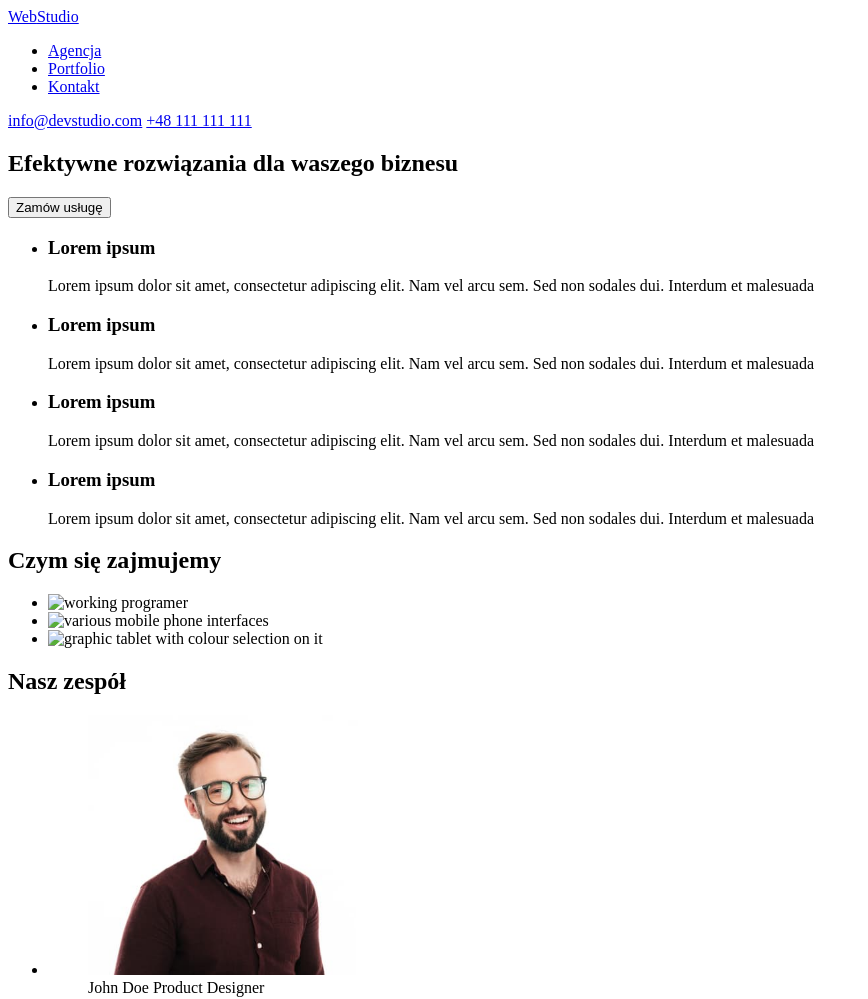
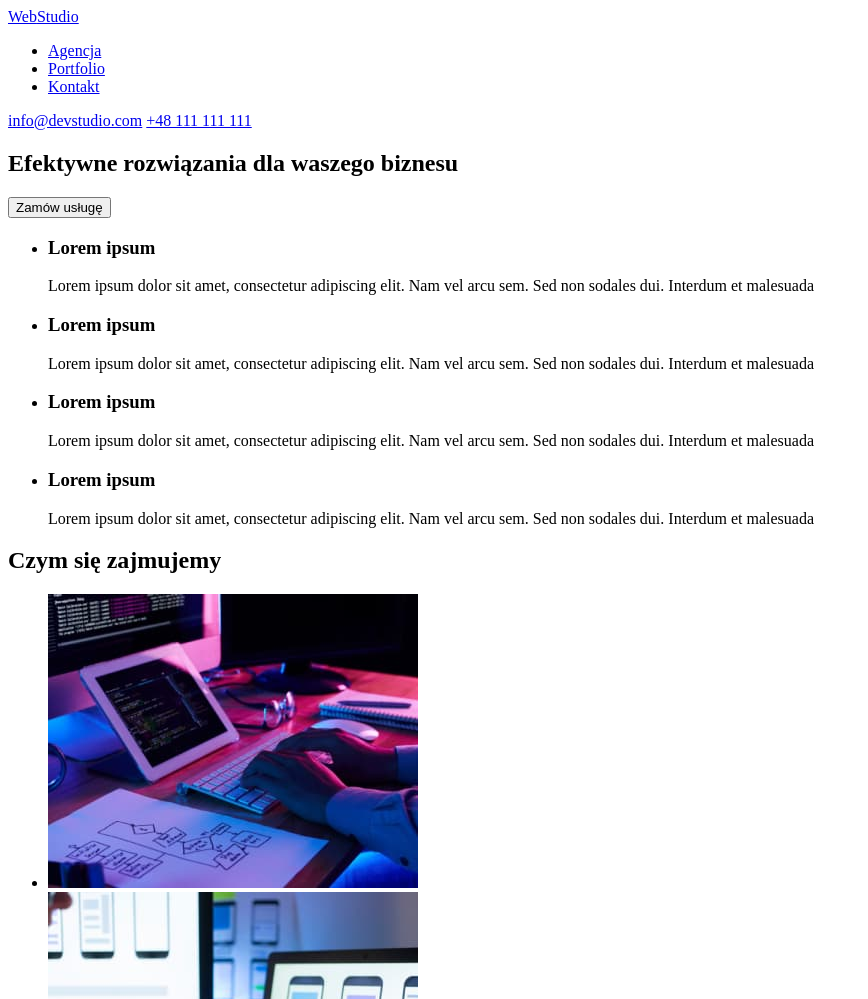
Before and after one commit to KatarzynaCependa/goit-markup-hw-01, a plain HTML site: page index.html in a window 1280 px wide. Shown: the top 999 px of the page, without its empty margins (0-868 px from the left). Drawn offline with Linux system fonts and the light colour scheme; the site is published under a folder, as on GitHub Pages, so addresses that start at the root find nothing.

Commit message:
editing image source

```diff
--- a/index.html
+++ b/index.html
@@ -65,7 +65,7 @@
         <ul>
           <li>
             <img
-              src="/images/czym się zajmujemy/box1.jpg"
+              src="images/czym się zajmujemy/box1.jpg"
               alt="working programer"
               width="370"
               height="294"
@@ -73,7 +73,7 @@
           </li>
           <li>
             <img
-              src="/images/czym się zajmujemy/box2.jpg"
+              src="images/czym się zajmujemy/box2.jpg"
               alt="various mobile phone interfaces"
               width="370"
               height="294"
@@ -81,7 +81,7 @@
           </li>
           <li>
             <img
-              src="/images/czym się zajmujemy/box3.jpg"
+              src="images/czym się zajmujemy/box3.jpg"
               alt="graphic tablet with colour selection on it"
               width="370"
               height="294"
```
